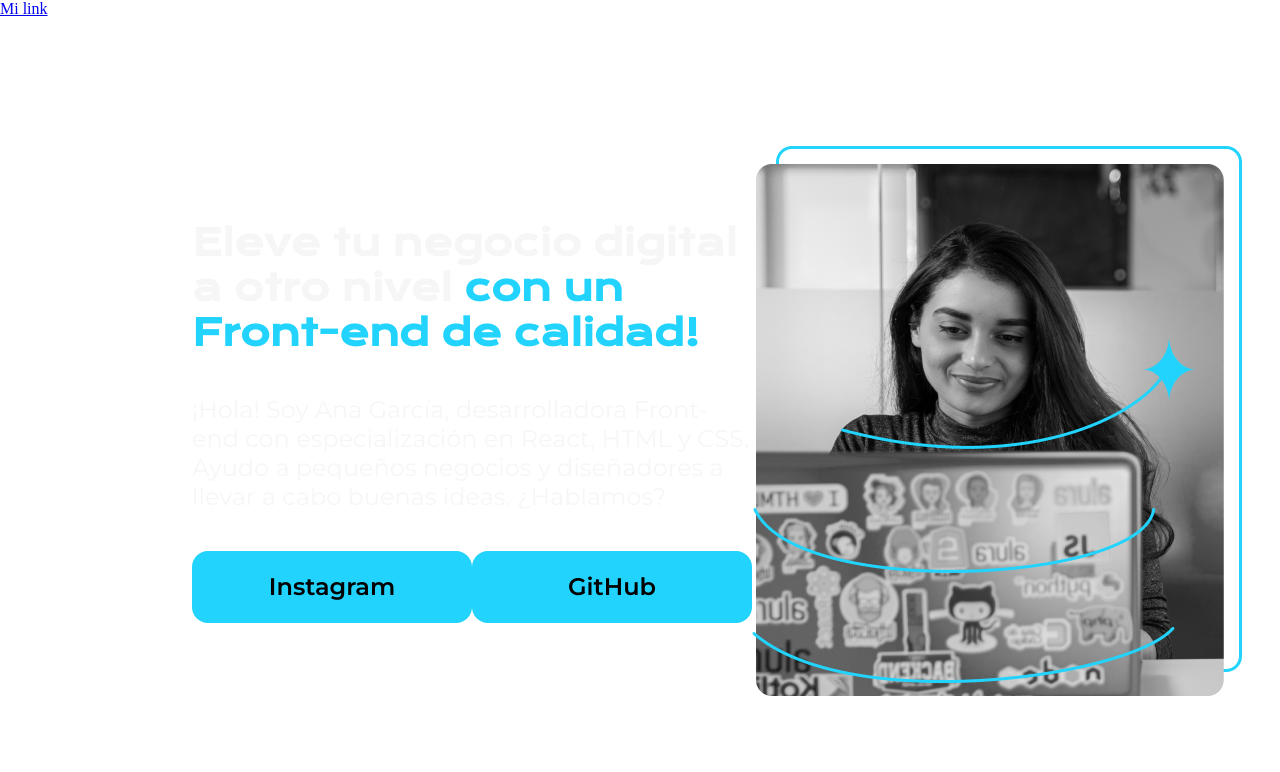
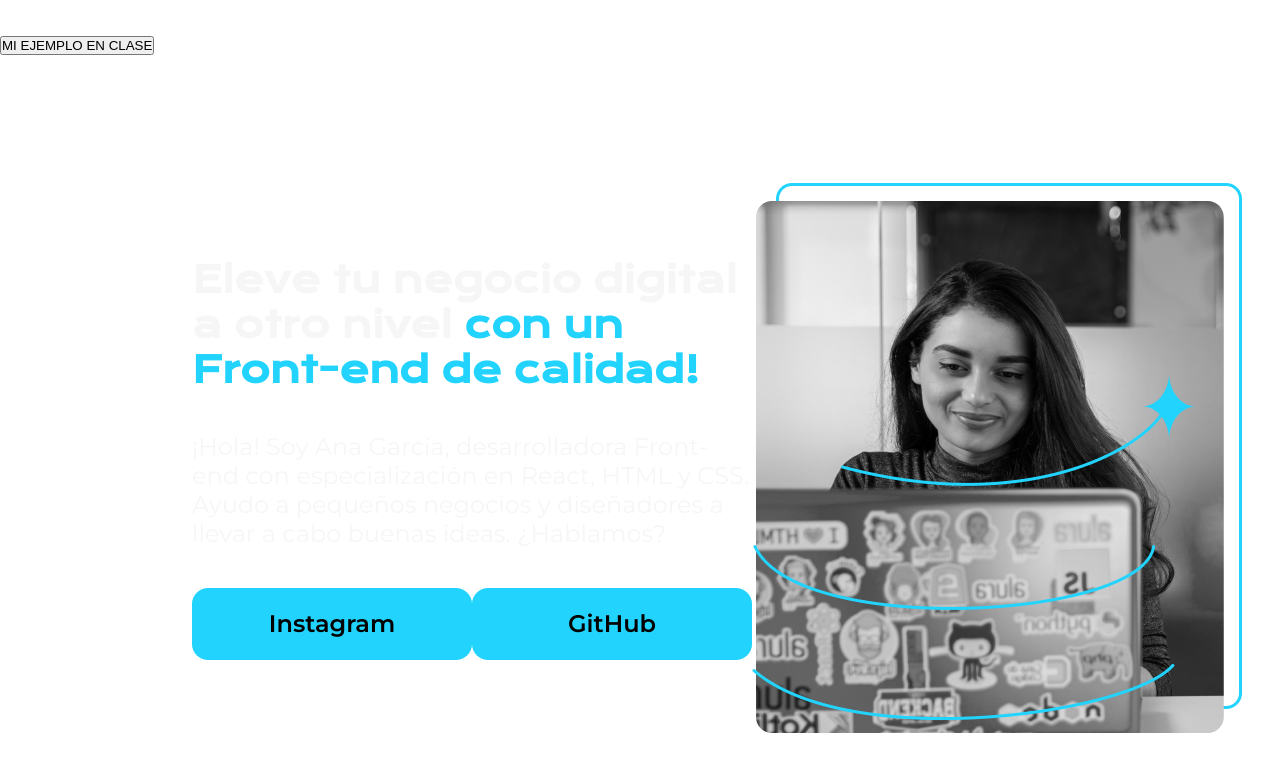
Before and after one commit to simisaes80/pruebagithub, a plain HTML site: page index.html in a window 1280 px wide. Drawn offline with nearby package versions, Linux system fonts and the light colour scheme.

Commit message:
Add files via upload

```diff
--- a/index.html
+++ b/index.html
@@ -9,7 +9,9 @@
 
 </head>
 <body>
-    <a href="main.html">Mi link</a>
+    <br>
+    <BR>
+    <button onclick="document.location='main.html'">MI EJEMPLO EN CLASE</button>
     <header></header>
     <main class="presentacion">
         <section class="presentacion__contenido">
```
